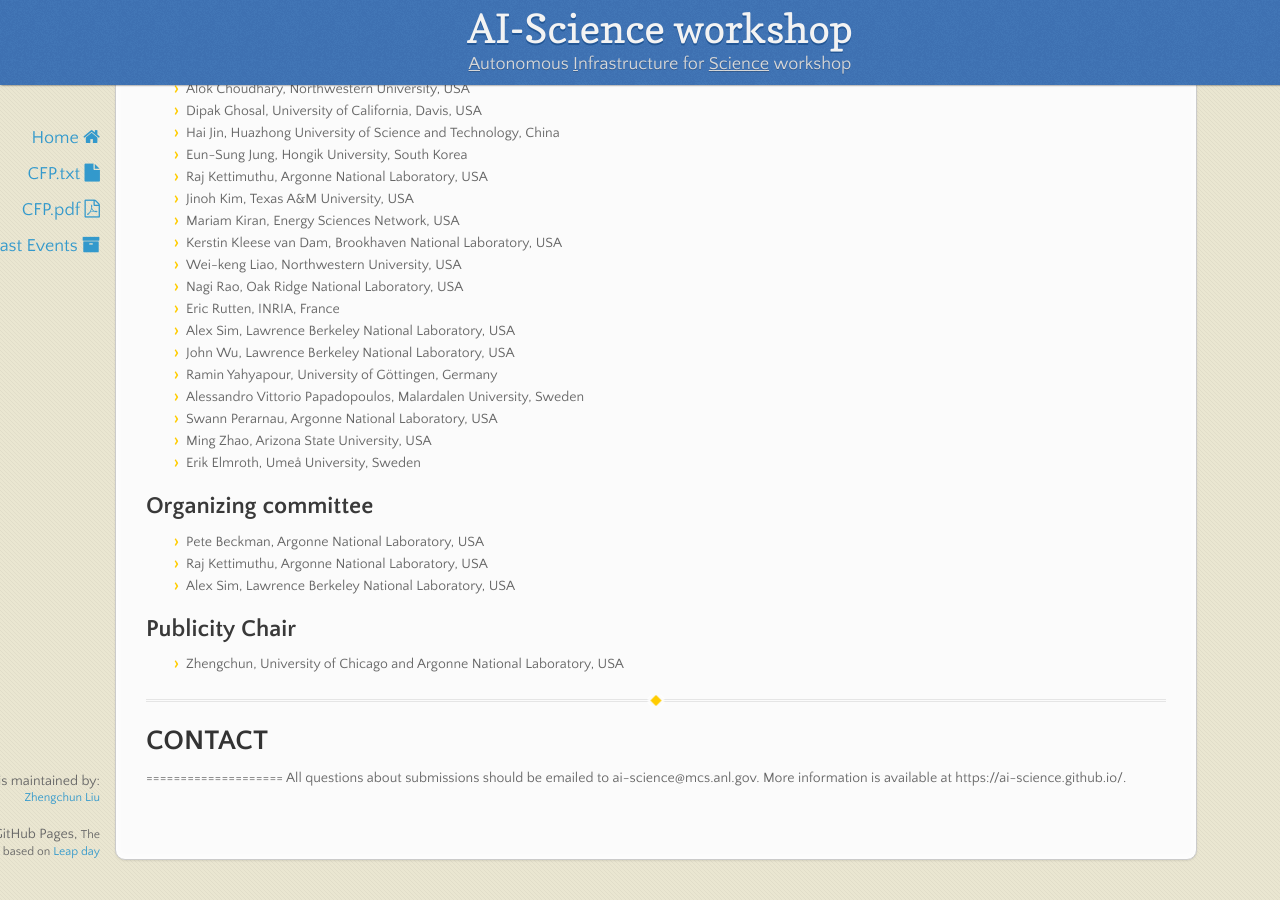
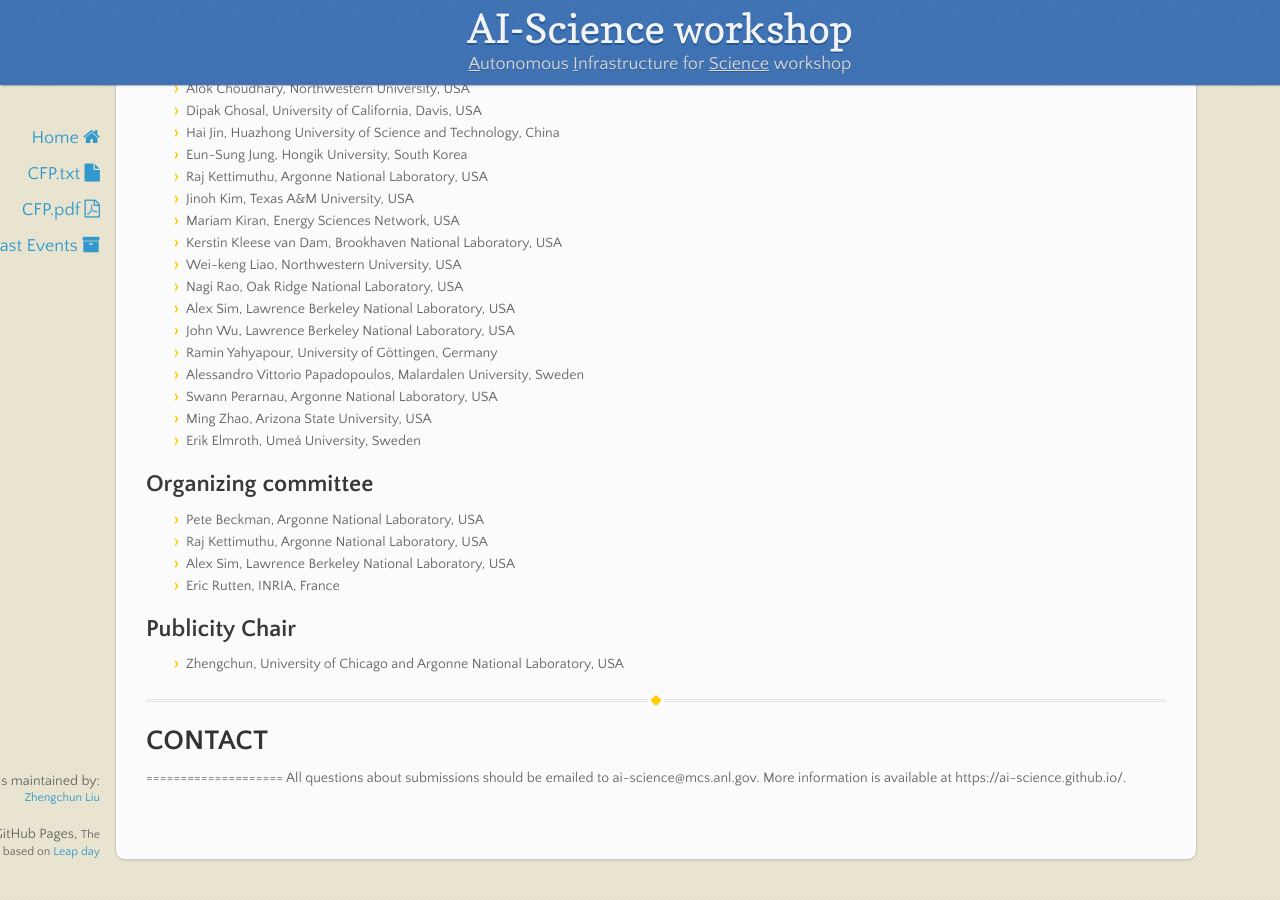
Before and after one commit to ai-science/ai-science.github.io, a Jekyll site: the page built from index.md, in a window 1280 px wide and 900 px high, scrolled down 1324 px. Built offline with Jekyll 4.4.1, drawn with Linux system fonts in a browser that asks for light colours; nearby versions of some CDN libraries; part of the change alters nothing that is shown.

Commit message:
add, delete, polish etc.

```diff
--- a/index.md
+++ b/index.md
@@ -51,7 +51,6 @@ Authors are invited to submit papers with unpublished, original work of not more
 * Kerstin Kleese van Dam, Brookhaven National Laboratory, USA
 * Wei-keng Liao, Northwestern University, USA
 * Nagi Rao, Oak Ridge National Laboratory, USA
-* Eric Rutten, INRIA, France
 * Alex Sim, Lawrence Berkeley National Laboratory, USA
 * John Wu, Lawrence Berkeley National Laboratory, USA
 * Ramin Yahyapour, University of Göttingen, Germany
@@ -64,6 +63,7 @@ Authors are invited to submit papers with unpublished, original work of not more
 * Pete Beckman, Argonne National Laboratory, USA
 * Raj Kettimuthu, Argonne National Laboratory, USA
 * Alex Sim, Lawrence Berkeley National Laboratory, USA
+* Eric Rutten, INRIA, France
 
 ## Publicity Chair
 * Zhengchun, University of Chicago and Argonne National Laboratory, USA
```
